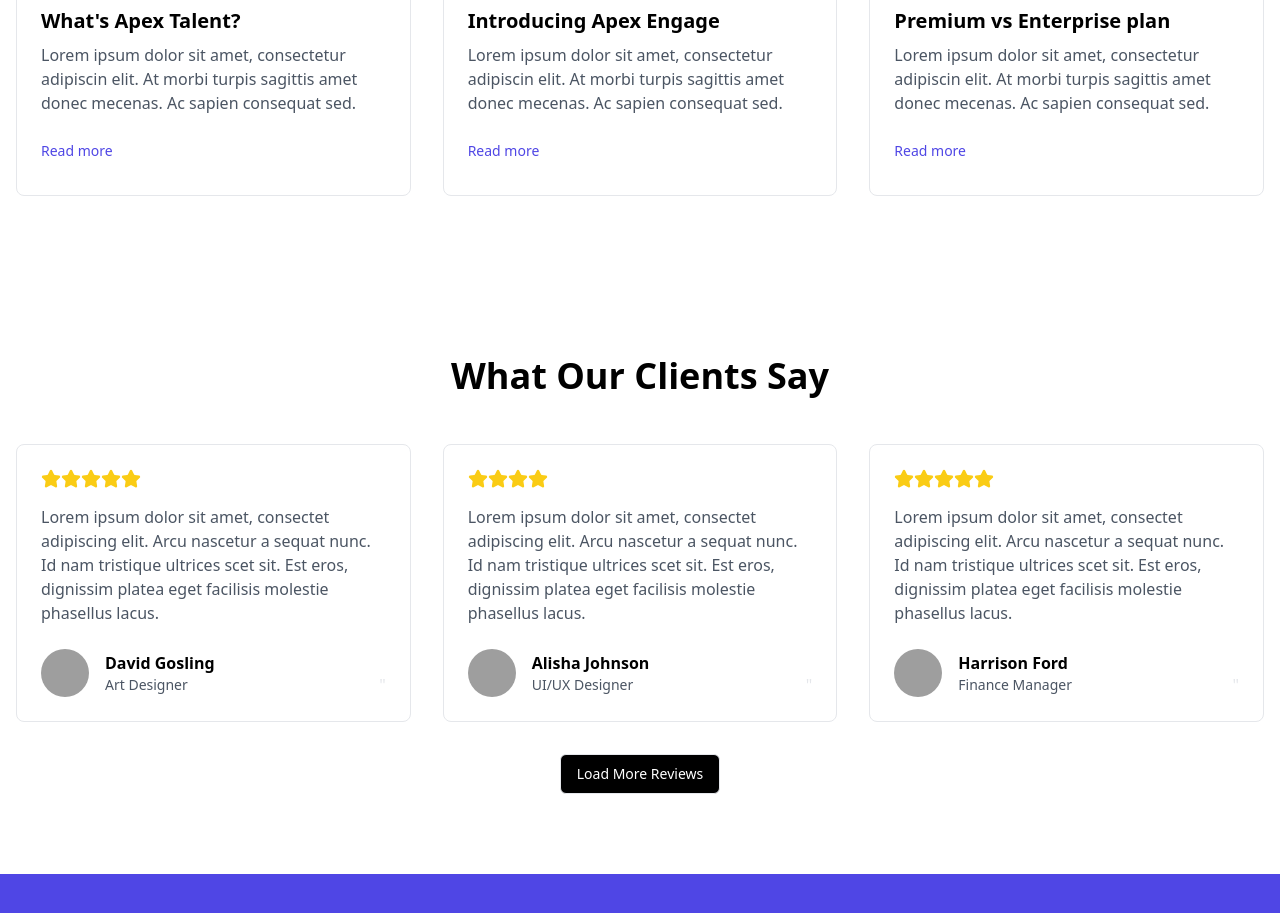
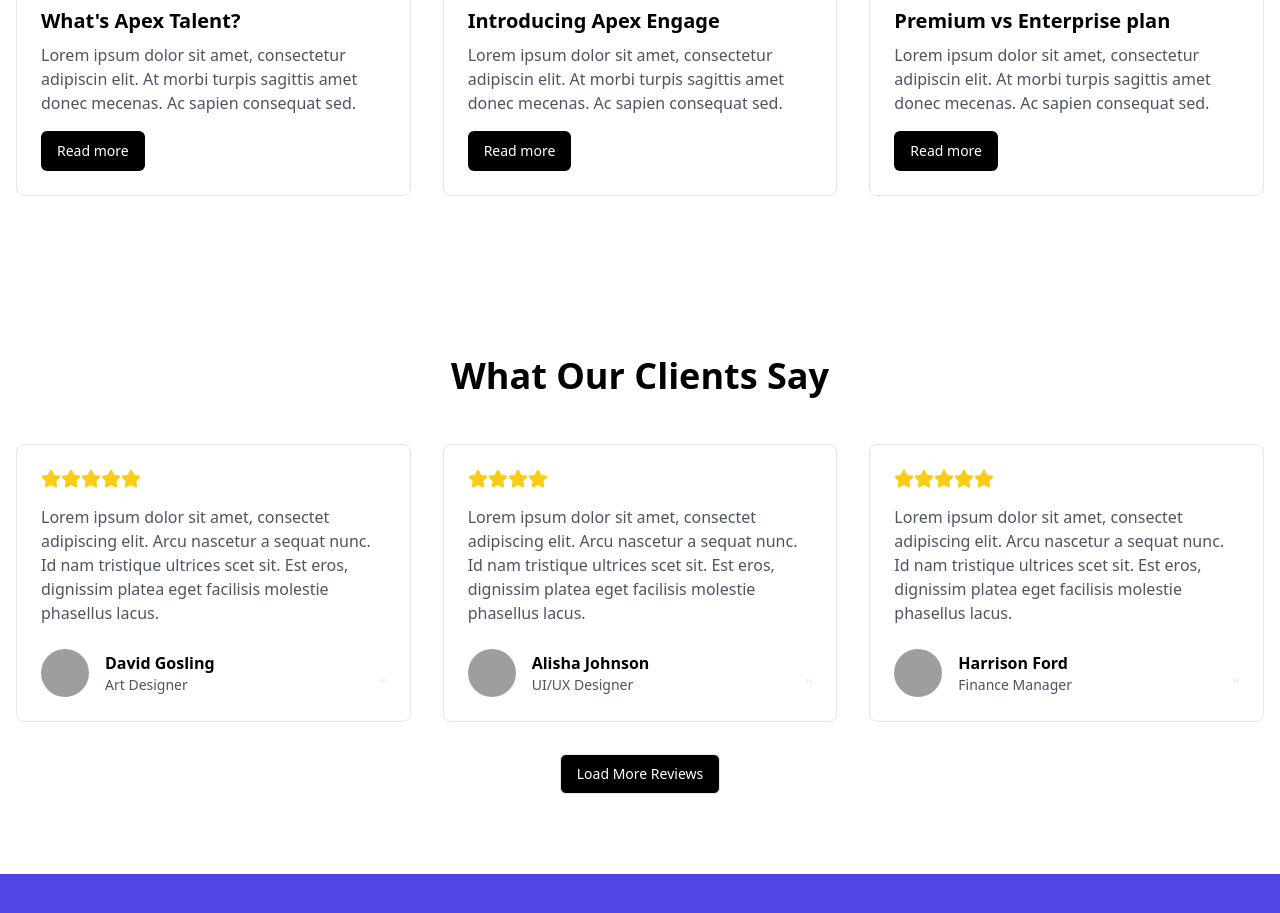
Before and after one commit to ShamiKantMourya/job_portal, a React (Vite) app: page / in a window 1280 px wide. Shown: the part 2460-3373 px from the top of the page. Built offline with nearby package versions, Linux system fonts and the light colour scheme; grey boxes are pictures that could not be loaded.

Commit message:
change in ui

```diff
--- a/src/components/BlogContainer.tsx
+++ b/src/components/BlogContainer.tsx
@@ -2,6 +2,7 @@
 
 import { Button } from "./UI/Button";
 import { blogPosts } from "../types/data";
+import { Link } from "react-router-dom";
 
 const BlogContainer: React.FC = () => {
   return (
@@ -19,8 +20,8 @@
               <div className="p-6">
                 <h3 className="font-semibold text-xl mb-2">{post.title}</h3>
                 <p className="text-gray-600 mb-4">{post.excerpt}</p>
-                <Button variant="link" className="text-indigo-600 p-0">
-                  Read more
+                <Button variant="link" className="text-white bg-black">
+                  <Link to="/blogs">Read more</Link>
                 </Button>
               </div>
             </div>
```
